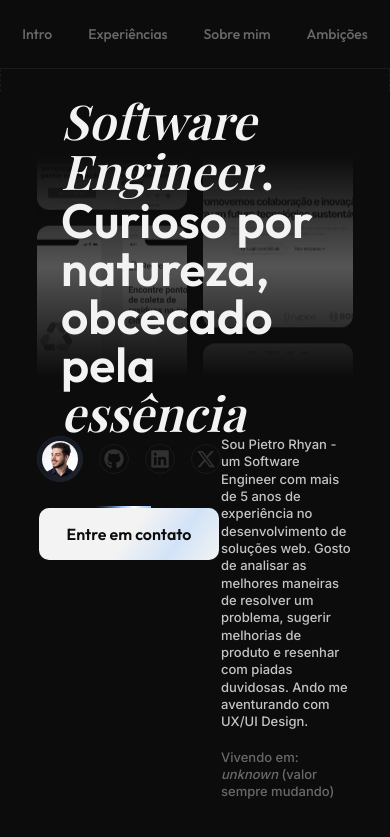
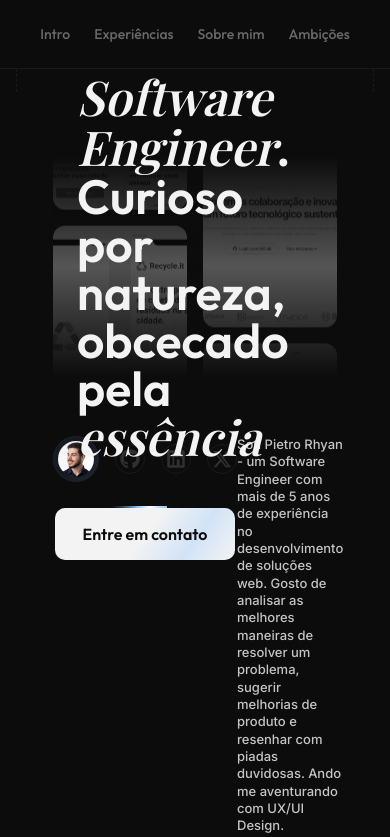
Before and after one commit to PietroRhyan/new-portfolio, a Next.js app: page / in a window 390 px wide. Shown: the top 837 px of the page. Built offline with nearby package versions, Linux system fonts and the light colour scheme; no server answers.

Commit message:
fix: adjust margins in smaller screens

```diff
--- a/src/app/layout.tsx
+++ b/src/app/layout.tsx
@@ -41,7 +41,9 @@ export default function RootLayout({
       >
         <Providers>
           <Navbar />
-          {children}
+          <div className="mx-4" >
+            {children}
+          </div>
           <Footer />
         </Providers>
       </body>
--- a/src/components/footer/index.tsx
+++ b/src/components/footer/index.tsx
@@ -12,7 +12,7 @@ export function Footer() {
 
   return (
     <footer className="w-full border-t border-t-dark-gray " >
-      <div className="max-w-216 mx-auto pb-7 flex flex-col gap-20" >
+      <div className="max-w-216 mx-auto pb-7 px-4 md:px-0 flex flex-col gap-20" >
         <div className="flex items-end justify-start overflow-hidden flex-wrap" >
           <h1 className="font-outfit text-[96px] font-bold bg-clip-text text-transparent bg-linear-to-b from-dark-gray/50 to-gray/50 uppercase leading-[72px] -mt-1.5 -ml-1.5">Pietro Rhyan</h1>
           <div className="flex flex-col gap-0 leading-3 text-xs text-gray/50 -ml-1" >
--- a/src/components/navbar/index.tsx
+++ b/src/components/navbar/index.tsx
@@ -19,7 +19,7 @@ export function Navbar() {
   return (
     <header className="w-full py-6 border-b border-b-dark-gray">
       <nav className="max-w-216 mx-auto">
-        <ul className="flex items-center justify-center gap-9 list-none">
+        <ul className="flex items-center justify-center gap-6 sm:gap-9 list-none">
           {sections.map((section) => (
             <Link key={section.name} href={section.link}>
               <li className="font-outfit text-sm text-gray/50 transition-colors duration-200 hover:text-gray">{section.name}</li>
```
